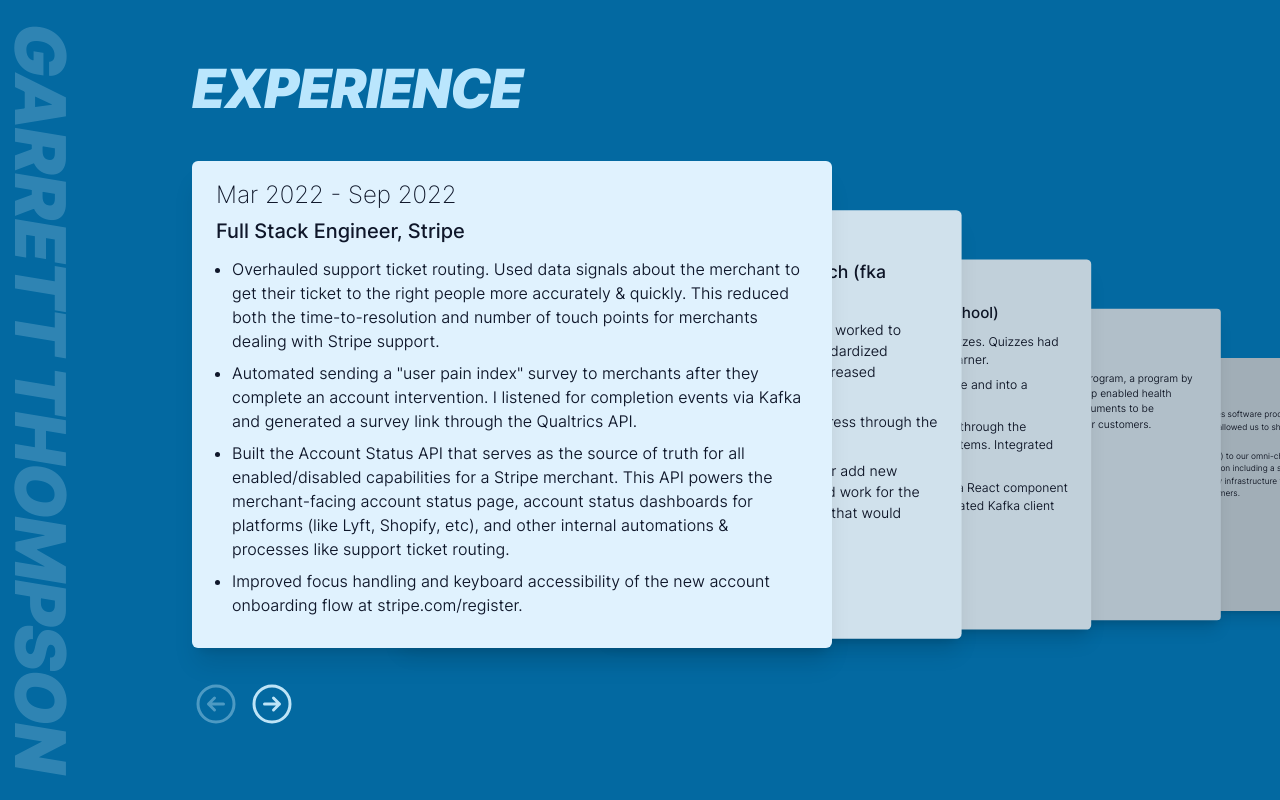
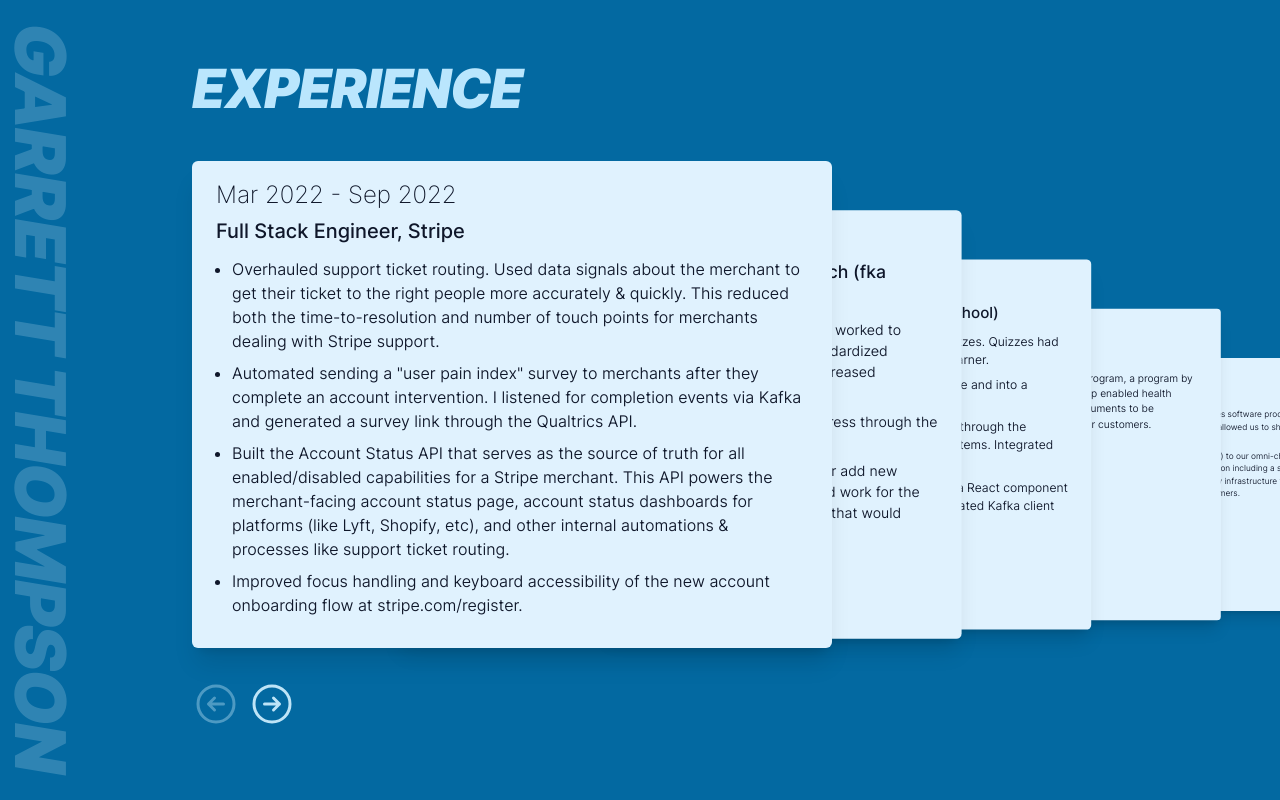
Before and after one commit to garrett-thompson/garrett-thompson.dev, a Next.js app: page / in a window 1280 px wide. Built offline with nearby package versions, Linux system fonts and the light colour scheme.

Commit message:
rm filter

```diff
--- a/components/card/card-stack.tsx
+++ b/components/card/card-stack.tsx
@@ -71,9 +71,9 @@
                   cardStyles.card
                 )}
                 initial={false}
-                animate={{
-                  filter: `brightness(${brightness})`,
-                }}
+                // animate={{
+                //   filter: `brightness(${brightness})`,
+                // }}
               />
             </motion.li>
           );
```
